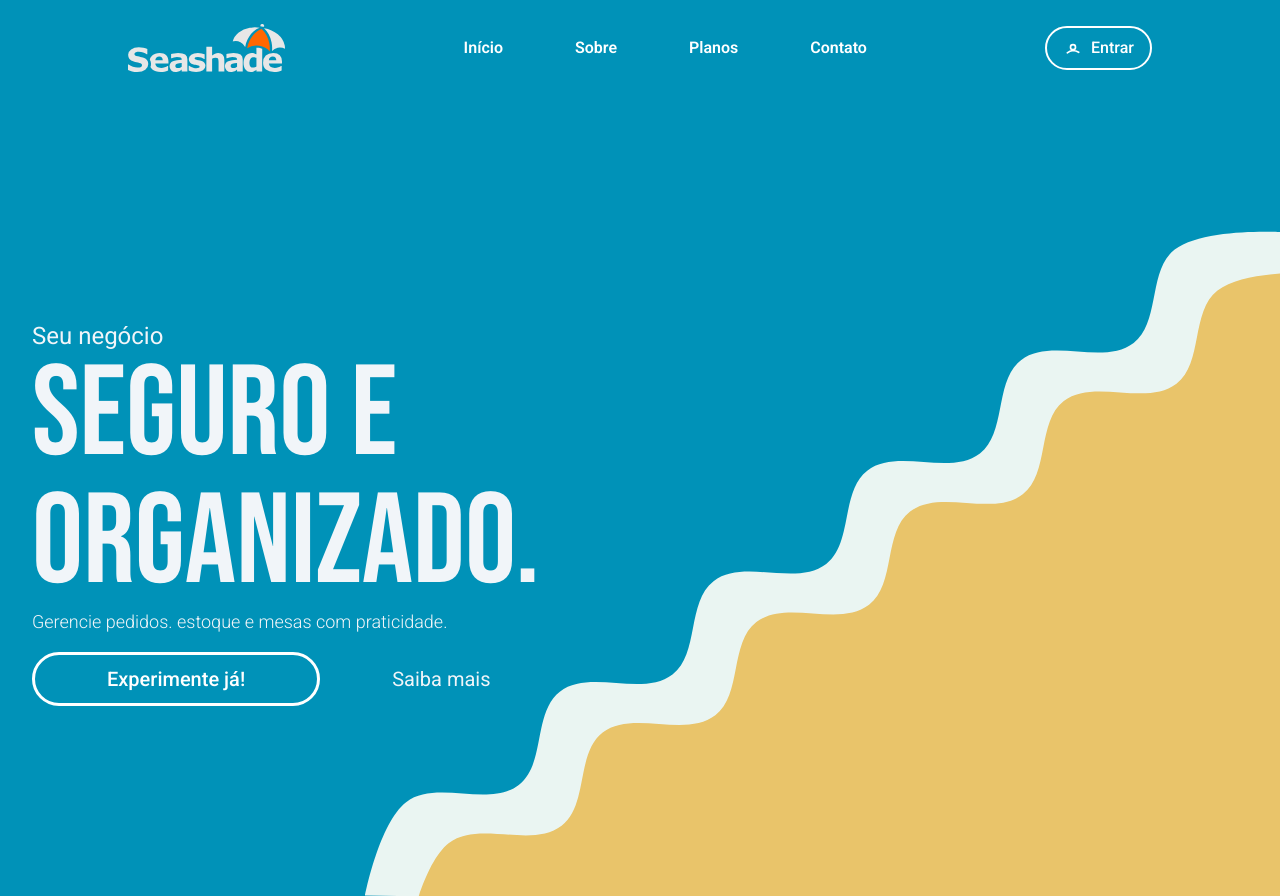
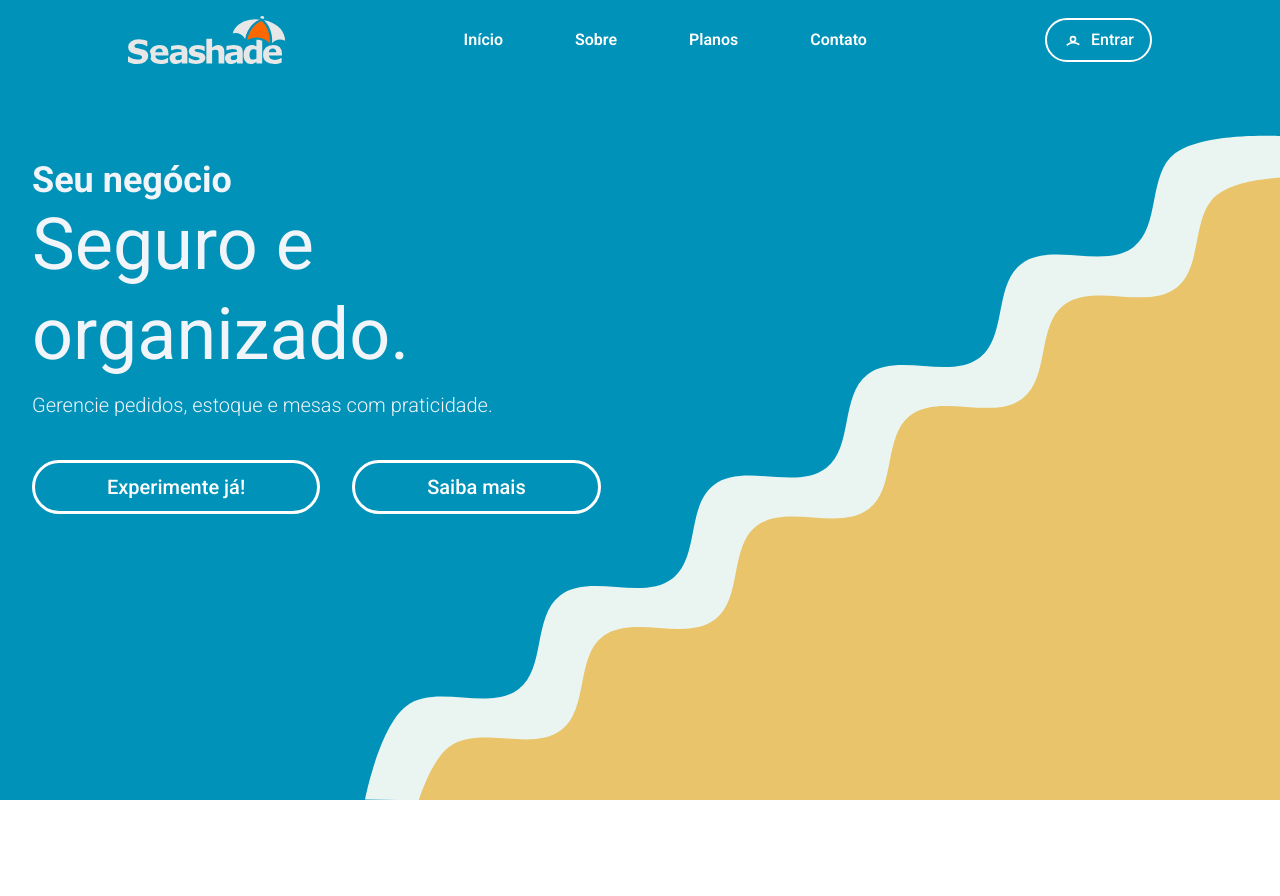
Before and after one commit to barb1424/TesteSeaShade, a React (Vite) app: page / in a window 1280 px wide. After the commit the page ends 800 px from the top, so only its background shows below. Built offline with nearby package versions, Linux system fonts and the light colour scheme.

Commit message:
Ajustes Header, Hero e Home.

```diff
--- a/src/components/Header.jsx
+++ b/src/components/Header.jsx
@@ -7,19 +7,24 @@ const Header = () => {
   const [isMenuOpen, setIsMenuOpen] = useState(false);
 
   return (
-    <header className=" text-white py-6 px-6 md:px-32">
+  <header className=" text-white py-4 px-6 md:px-32 relative z-20">
       <div className="flex items-center justify-between max-w-7xl mx-auto">
+        {/* Logo à Esquerda */}
         <Link to="/">
           <img src={logo} alt="SeaShade Logo" className="h-12 w-auto" />
         </Link>
+
+        {/* Links Centralizados */}
         <nav className="hidden xl:flex items-center space-x-12">
-          <Link to="/" className="p-3 font-semibold text-base">Início</Link>
-          <Link to="/sobre" className="p-3 font-semibold text-base">Sobre</Link>
-          <Link to="/planos" className="p-3 font-semibold text-base">Planos</Link>
-          <Link to="/contato" className="p-3 font-semibold text-base">Contato</Link>
+          <Link to="/" className="p-3 font-semibold text-base hover:underline decoration-blue-500">Início</Link>
+          <Link to="/sobre" className="p-3 font-semibold text-base hover:underline decoration-blue-500">Sobre</Link>
+          <Link to="/planos" className="p-3 font-semibold text-base hover:underline decoration-blue-500">Planos</Link>
+          <Link to="/contato" className="p-3 font-semibold text-base hover:underline decoration-blue-500">Contato</Link>
         </nav>
+
+        {/* Botão à Direita */}
         <div className="hidden xl:flex items-center">
-          <Link to="/login">
+          <Link to="/entrar">
             <button className="border-2 border-white hover:bg-white hover:text-black text-white px-4 py-2 rounded-full flex items-center space-x-2 transition-colors duration-300 font-medium">
               <svg
                 xmlns="http://www.w3.org/2000/svg"
@@ -59,41 +64,55 @@ const Header = () => {
 
         {/* Menu Mobile */}
         {isMenuOpen && (
-          <nav className="xl:hidden bg-gray-700 px-4 py-2 absolute top-16 left-0 w-full">
+          <nav className="fixed top-0 left-0 w-full bg-gray-800 px-6 py-4 z-30 transform transition-transform duration-300 ease-in-out translate-y-0">
+            <button
+              onClick={() => setIsMenuOpen(false)}
+              className="text-white absolute top-4 right-4 focus:outline-none"
+            >
+              <svg className="h-6 w-6" fill="none" stroke="currentColor" viewBox="0 0 24 24">
+                <path
+                  strokeLinecap="round"
+                  strokeLinejoin="round"
+                  strokeWidth={2}
+                  d="M6 18L18 6M6 6l12 12"
+                />
+              </svg>
+            </button>
+            <div className="mt-12">
               <Link
                 to="/"
-              className="block py-2 font-semibold text-base hover:text-gray-300"
+                className="block py-2 font-semibold text-white hover:underline decoration-blue-500"
                 onClick={() => setIsMenuOpen(false)}
               >
                 Início
               </Link>
               <Link
                 to="/sobre"
-              className="block py-2 font-semibold text-base hover:text-gray-300"
+                className="block py-2 font-semibold text-white hover:underline decoration-blue-500"
                 onClick={() => setIsMenuOpen(false)}
               >
                 Sobre
               </Link>
               <Link
                 to="/planos"
-              className="block py-2 font-semibold text-base hover:text-gray-300"
+                className="block py-2 font-semibold text-white hover:underline decoration-blue-500"
                 onClick={() => setIsMenuOpen(false)}
               >
                 Planos
               </Link>
               <Link
                 to="/contato"
-              className="block py-2 font-semibold text-base hover:text-gray-300"
+                className="block py-2 font-semibold text-white hover:underline decoration-blue-500"
                 onClick={() => setIsMenuOpen(false)}
               >
                 Contato
               </Link>
               <Link
                 to="/entrar"
-              className="block py-2"
+                className="block mt-4"
                 onClick={() => setIsMenuOpen(false)}
               >
-              <button className=" border-2 border-white hover:bg-white hover:text-black text-white px-4 py-2 rounded-full flex items-center space-x-2 transition-colors duration-300 font-medium">
+                <button className="w-full border-2 border-white hover:bg-white hover:text-black text-white px-4 py-2 rounded-full flex items-center justify-center space-x-2 transition-colors duration-300 font-medium">
                   <svg
                     xmlns="http://www.w3.org/2000/svg"
                     className="h-5 w-5"
@@ -108,9 +127,10 @@ const Header = () => {
                       d="M5.121 17.804A12.044 12.044 0 0112 15c2.5 0 4.8.8 6.879 2.121M15 11a3 3 0 11-6 0 3 3 0 016 0z"
                     />
                   </svg>
-                <span> classname=""Entrar</span>
+                  <span>Entrar</span>
                 </button>
               </Link>
+            </div>
           </nav>
         )}
       </div>
--- a/src/components/Hero.jsx
+++ b/src/components/Hero.jsx
@@ -1,26 +1,40 @@
 import Button1 from "./Button1";
 import decoracaolg from "../assets/decoracaolg.svg";
-import desenho from "../assets/desenho.svg";
+import { Link } from 'react-router-dom';
+
 const Hero = () => {
 
     return(
-            <div className="text-slate-100 h-screen relative">
-                <div className="max-w-7xl mx-auto px-4 sm:px-6 lg:px-8 flex flex-col items-start pt-56">
-                <h2>
-                    <span className="text-2xl">Seu negócio</span><br />
-                    <strong className="text-9xl font2 font-normal">Seguro e <br />organizado.</strong><br />
-                    <span className="text-lg font-light">Gerencie pedidos. estoque e mesas com praticidade.</span>
-                </h2>
-                <div>
-                    <Button1>Experimente já!</Button1>
-                    <a className="line relative z-10 inline-flex mx-18 my-2 rounded-full cursor-pointer mt-4 text-xl" href="#" >Saiba mais</a>
-                </div>
-                </div>
-                <div>
-                 <img className="absolute right-0 bottom-0 w-[800px] lg:w-[1000px] xl:w-[1200px] " src={decoracaolg} alt="Decorativa" />
-                </div>
-
-                </div>
+    <section className=" text-slate-100 flex-1 relative overflow-hidden">
+      <div className="max-w-7xl mx-auto px-4 sm:px-6 lg:px-8 flex flex-col items-start pt-12 sm:pt-16 lg:pt-20 pb-10 relative z-10">
+        <h1 className="text-2xl sm:text-3xl md:text-4xl font-bold">
+          <span>Seu negócio</span>
+          <br />
+          <strong className="text-4xl sm:text-5xl md:text-6xl lg:text-7xl font-normal leading-tight">
+            Seguro e <br />organizado.
+          </strong>
+          <br />
+          <span className="text-lg sm:text-xl font-light mt-2">
+            Gerencie pedidos, estoque e mesas com praticidade.
+          </span>
+        </h1>
+        <div className="mt-6 flex flex-col sm:flex-row space-y-4 sm:space-y-0 sm:space-x-4">
+          <Button1>Experimente já!</Button1>
+          <Link
+            to="/saiba-mais"
+          >
+          </Link>
+          <Button1>Saiba mais</Button1>
+        </div>
+      </div>
+      <div className="md:absolute md:right-0 md:bottom-0">
+        <img
+          src={decoracaolg}
+          alt="Ilustração decorativa de um ambiente de negócios organizado"
+          className="w-auto h-auto max-w-[1200px] object-contain"
+        />
+      </div>
+    </section>
     )
 }
 
--- a/src/pages/Home.jsx
+++ b/src/pages/Home.jsx
@@ -3,9 +3,8 @@ import Header from '../components/Header'
 import Hero from '../components/Hero'
 const Home = () => {
     return (
-        <div className=' bg-cyan-600 min-h-screen flex flex-col'>
-            <Header></Header>
-
+        <div className=' bg-cyan-600 min-h-screen flex flex-col overflow-hidden'>
+            <Header/>
             <Hero/>
         </div>
     )
```
Lines whose indentation alone changed are shown as unchanged.
